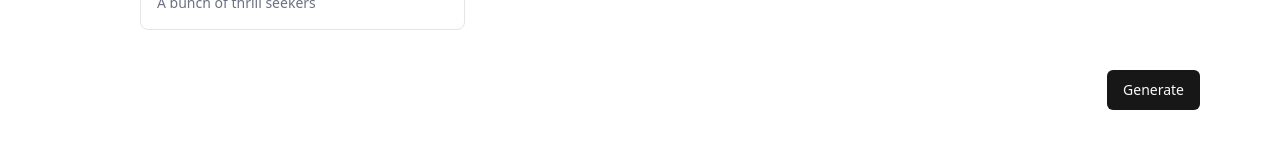
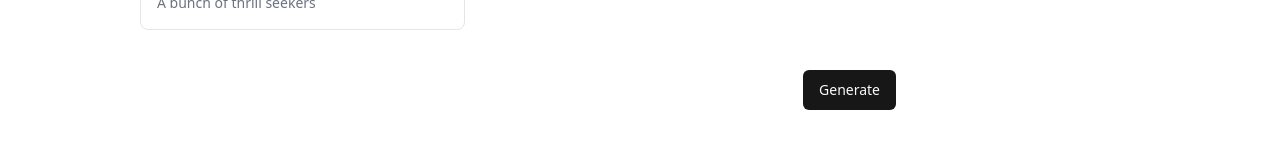
Before and after one commit to Neeraj7911/ai-trip-creator, a React (Vite) app in the folder ai-trip-creator/: page /create-trip in a window 1280 px wide. Shown: the part 964-1111 px from the top of the page. Built offline with nearby package versions, Linux system fonts and the light colour scheme; no server answers.

Commit message:
button generate add

```diff
--- a/ai-trip-creator/src/create-trip/index.jsx
+++ b/ai-trip-creator/src/create-trip/index.jsx
@@ -86,7 +86,7 @@ function CreateTrip() {
         </div>
       </div>
       <div>
-        <Button className="my-10 float-right flex mr-20">Generate</Button>
+        <Button className="my-10 float-right flex mr-96">Generate</Button>
       </div>
     </div>
   );
```
